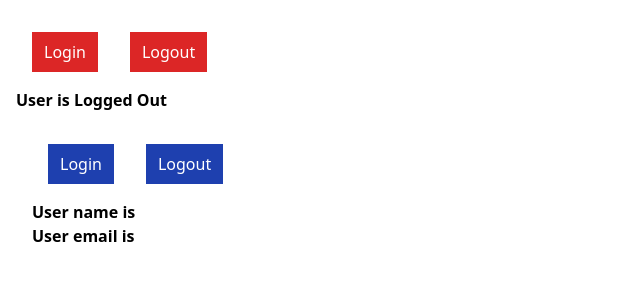
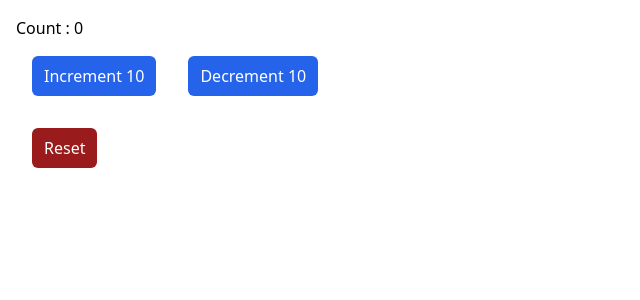
Before and after one commit to SAIDOU11/ReactTypescript, a React (Vite) app: page / in a window 1280 px wide. Shown: the top 300 px of the page, without its empty margins (0-640 px from the left). Built offline with nearby package versions, Linux system fonts and the light colour scheme.

Commit message:
useReducer

```diff
--- a/src/App.tsx
+++ b/src/App.tsx
@@ -1,12 +1,11 @@
 import "./index.css";
-import LoggedIn from "./components/state/LoggedIn";
-import User from "./components/state/User";
+
+import Counter from "./components/state/Counter";
 
 function App() {
   return (
     <>
-      <LoggedIn />
-      <User />
+      <Counter />
     </>
   );
 }
--- /dev/null
+++ b/src/components/state/Counter.tsx
@@ -0,0 +1,64 @@
+import { useReducer } from "react";
+
+type CounterState = {
+  count: number;
+};
+
+type UpdateAction = {
+  type: "increment" | "decrement";
+  payload: number;
+};
+
+type ResetAction = {
+  type: "reset";
+};
+
+type CounterAction = UpdateAction | ResetAction;
+
+const initialState = { count: 0 };
+
+function reducer(state: CounterState, action: CounterAction) {
+  switch (action.type) {
+    case "increment":
+      return { count: state.count + action.payload };
+    case "decrement":
+      return { count: state.count - action.payload };
+    case "reset":
+      return initialState;
+    default:
+      return state;
+  }
+}
+
+const Counter = () => {
+  const [state, dispatch] = useReducer(reducer, initialState);
+  return (
+    <div className="m-4">
+      Count : {state.count}
+      <div>
+        <button
+          onClick={() => dispatch({ type: "increment", payload: 10 })}
+          className="py-2 px-3 bg-blue-600 text-white m-4 rounded-md"
+        >
+          Increment 10
+        </button>
+        <button
+          onClick={() => dispatch({ type: "decrement", payload: 10 })}
+          className="py-2 px-3 bg-blue-600 text-white m-4 rounded-md"
+        >
+          Decrement 10
+        </button>
+      </div>
+      <div>
+        <button
+          onClick={() => dispatch({ type: "reset" })}
+          className="rounded-md bg-red-800 text-white py-2 px-3 m-4"
+        >
+          Reset
+        </button>
+      </div>
+    </div>
+  );
+};
+
+export default Counter;
```
